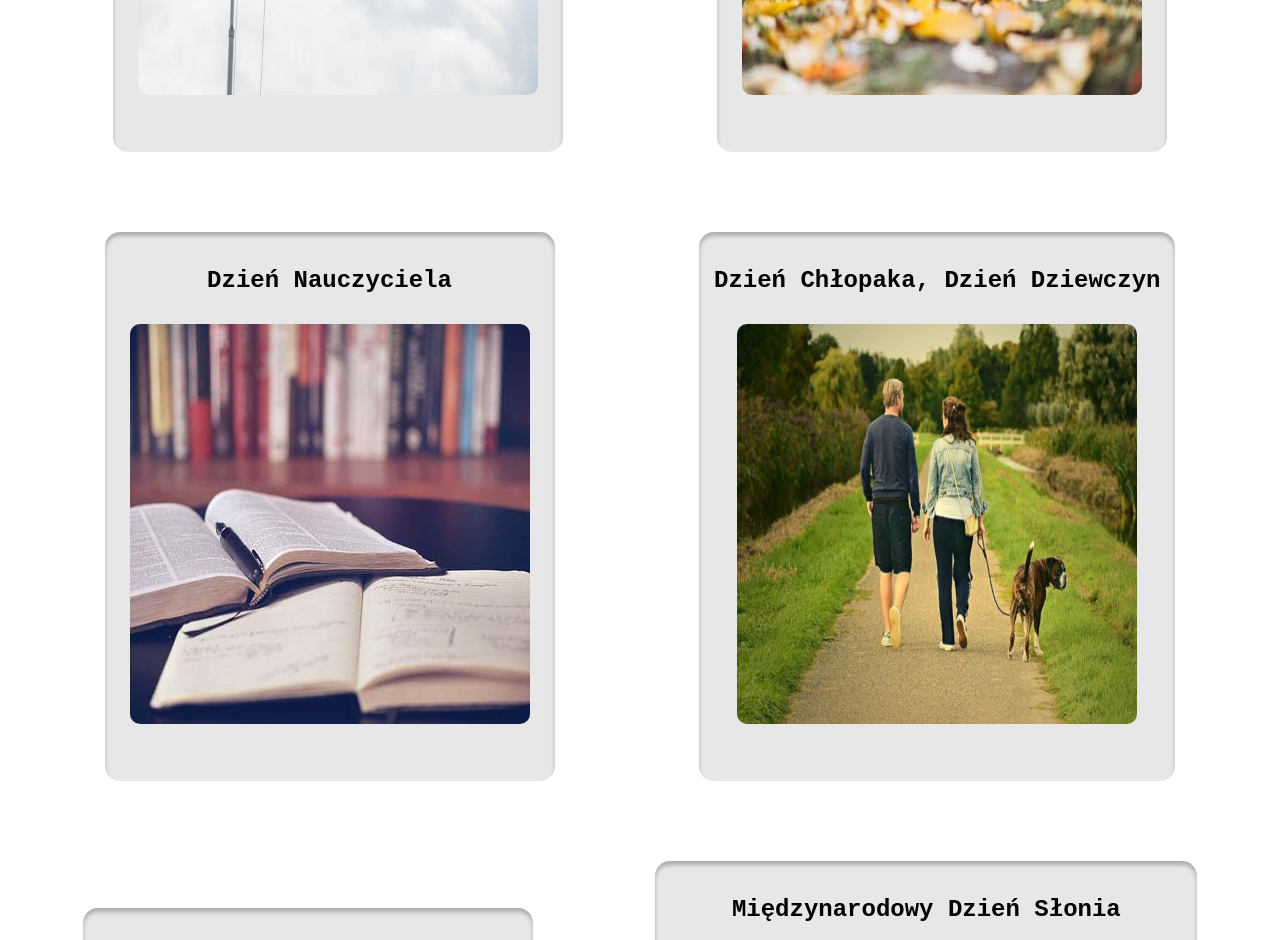
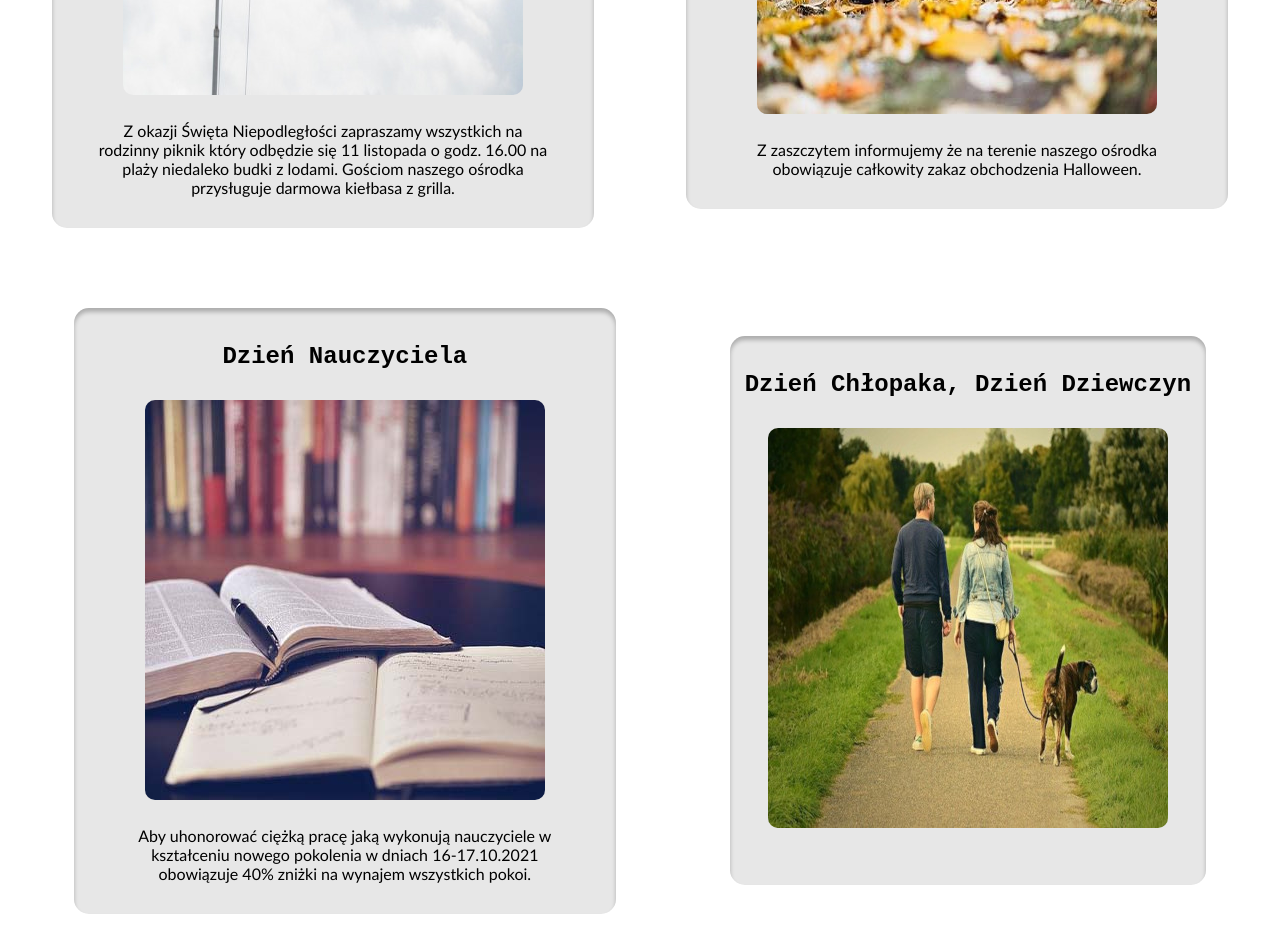
Before and after one commit to Stefankow20p/projekt_js, a plain HTML site: page index.html in a window 1280 px wide. Shown: the part 500-1440 px from the top of the page. Drawn offline with Linux system fonts and the light colour scheme.

Commit message:
Update index.html

```diff
--- a/index.html
+++ b/index.html
@@ -35,17 +35,23 @@
             <article>
                 <h2>Święto Niepodległości</h2>
                 <img src="img/articles/artykul4.jpg" alt="zdjęcie przedstawiające" />
-                <p></p>
+                <p>
+                    Z okazji Święta Niepodległości zapraszamy wszystkich na rodzinny piknik który odbędzie się 11 listopada o godz. 16.00 na plaży
+                    niedaleko budki z lodami. Gościom naszego ośrodka przysługuje darmowa kiełbasa z grilla.
+                </p>
             </article>
             <article>
                 <h2>Halloween</h2>
                 <img src="img/articles/artykul1.jpg" alt="zdjęcie przedstawiające trzy dynie" />
-                <p></p>
+                <p>Z zaszczytem informujemy że na terenie naszego ośrodka obowiązuje całkowity zakaz obchodzenia Halloween.</p>
             </article>
             <article>
                 <h2>Dzień Nauczyciela</h2>
                 <img src="img/articles/artykul2.jpg" alt="zdjęcie przedstawiające" />
-                <p></p>
+                <p>
+                    Aby uhonorować ciężką pracę jaką wykonują nauczyciele w kształceniu nowego pokolenia w dniach 16-17.10.2021 obowiązuje 40% zniżki
+                    na wynajem wszystkich pokoi.
+                </p>
             </article>
             <article>
                 <h2>Dzień Chłopaka, Dzień Dziewczyn</h2>
@@ -55,7 +61,11 @@
             <article>
                 <h2>Koniec sezonu wakacyjnego</h2>
                 <img src="img/articles/artykul3.jpg" alt="zdjęcie przedstawiające" />
-                <p></p>
+                <p>
+                    Niestety skończył się już czas beztroskiej sielanki, a rozpoczął obowiązek szkolny. Dla uczniów będzie to wiele wyzwań i
+                    nieprzespanych nocy, dla rodziców wiele stresu wynikającego z troski o swoje pociechy, a dla właścicieli tego ośrodka czas
+                    zaciskania pasa po nieudanym sezonie. Byle do czerwca!
+                </p>
             </article>
             <article>
                 <h2>Międzynarodowy Dzień Słonia</h2>
```
